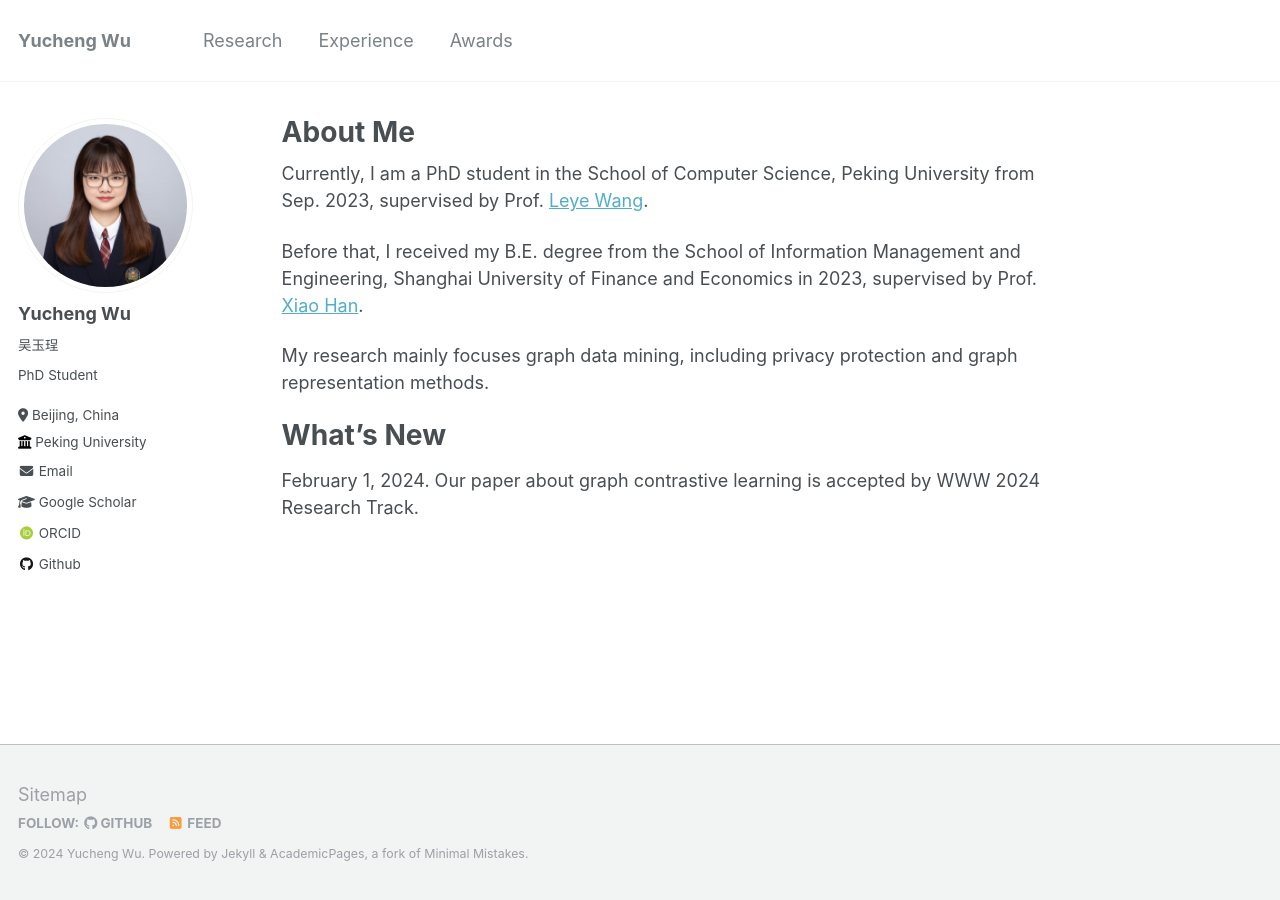
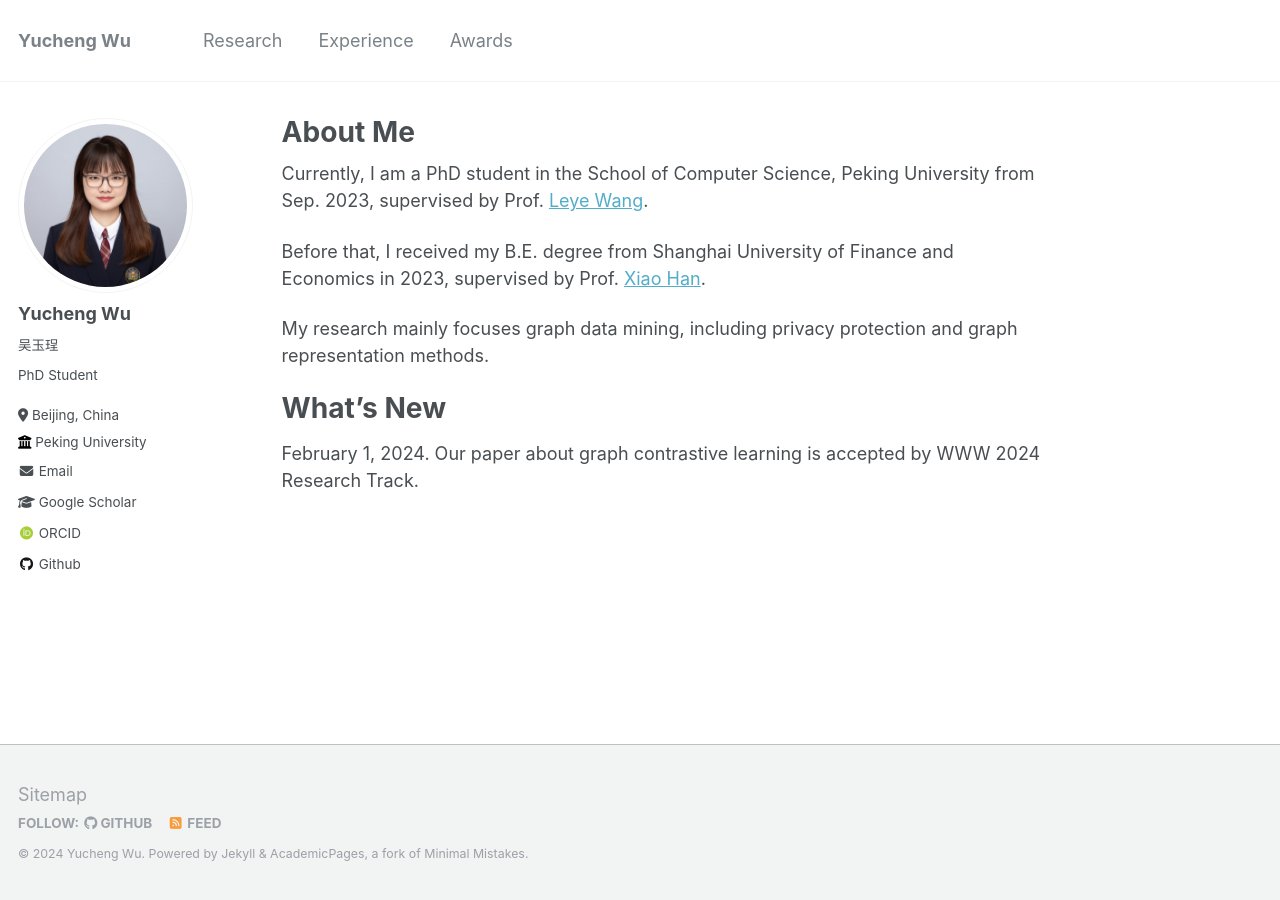
Before and after one commit to wuyucheng2002/wuyucheng2002.github.io, a Jekyll site: the page built from _pages/about.md, in a window 1280 px wide. Built offline with Jekyll 4.4.1, drawn with Linux system fonts in a browser that asks for light colours; some web fonts are replaced.

Commit message:
Update about.md

```diff
--- a/_pages/about.md
+++ b/_pages/about.md
@@ -9,7 +9,7 @@ redirect_from:
 
 Currently, I am a PhD student in the School of Computer Science, Peking University from Sep. 2023, supervised by Prof. [Leye Wang](https://wangleye.github.io).
 
-Before that, I received my B.E. degree from the School of Information Management and Engineering, Shanghai University of Finance and Economics in 2023, supervised by Prof. [Xiao Han](http://simecv.sufe.edu.cn/page.aspx?id=54).
+Before that, I received my B.E. degree from Shanghai University of Finance and Economics in 2023, supervised by Prof. [Xiao Han](http://simecv.sufe.edu.cn/page.aspx?id=54).
 
 My research mainly focuses graph data mining, including privacy protection and graph representation methods.
 
```
